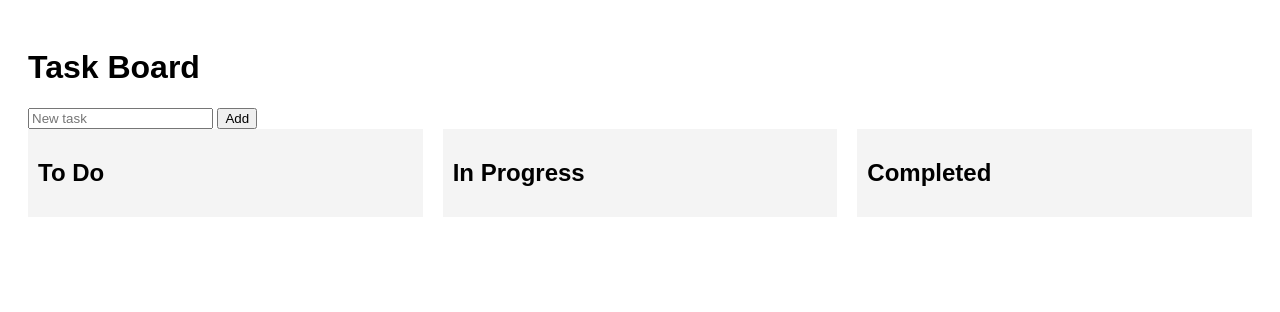
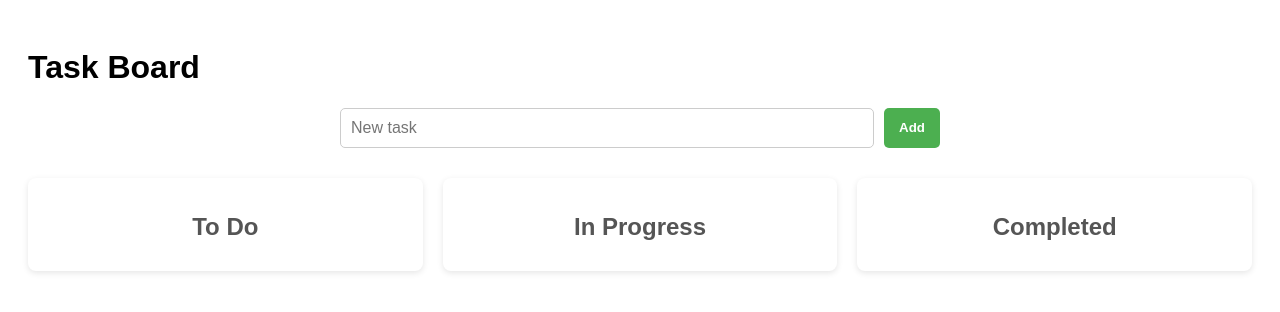
Before and after one commit to PauloDourado22/Task-Board, a Flask app: page / in a window 1280 px wide. Shown: the top 312 px of the page. Run offline with Flask 3, Linux system fonts and the light colour scheme.

Commit message:
Updated UI, added animations

```diff
--- a/static/style.css
+++ b/static/style.css
@@ -6,19 +6,145 @@ body {
 .board {
     display: flex;
     gap: 20px;
+    justify-content: center;
+    flex-wrap: wrap;
 }
 
 .column {
     flex: 1;
-    background: #f4f4f4;
-    padding: 10px;
+    min-width: 250px;
+    background-color: #ffffff;
+    padding: 15px;
+    border-radius: 8px;
+    box-shadow: 0 2px 6px rgba(0, 0, 0, 0.1);
+}
+
+.column ul {
+    list-style-type: none;
+    padding: 0;
+    margin: 0;
+}
+
+.column ul li {
+    transition: all 0.2s ease;
+}
+
+.column h2 {
+    text-align: center;
+    margin-bottom: 15px;
+    color: #555;
 }
 
 li {
-    background: white;
+    background: #fafafa;
     margin-bottom: 10px;
-    padding: 8px;
+    padding: 10px;
+    border-radius: 5px;
     display: flex;
     justify-content: space-between;
     align-items: center;
+    box-shadow: 0 1px 3px rgba(0, 0, 0, 0.8);
+    transition: all 0.3s ease;
+    opacity: 1;
+    transform: translateY(0);
 }
+
+li.fade-out {
+    opacity: 0;
+    transform: translateX(50px);
+    transition: all 0.15s ease;
+}
+
+li:hover {
+    transform: translateY(-3px);
+    box-shadow: 0 4px 8px rgba(0,0,0,0.15);
+}
+
+li.completed {
+    text-decoration: line-through;
+    opacity: 0.6;
+}
+
+li button {
+    margin-left: 5px;
+    padding: 3px 7px;
+    border: none;
+    border-radius: 3px;
+    cursor: pointer;
+    font-weight: bold;
+    transition: background-color 0.2s ease, transform 0.1s ease;
+}
+
+li button:hover {
+    transform: scale(1.1);
+}
+
+li button:first-child {
+    background-color: #e0e0e0; /* left arrow */
+}
+
+li button:first-child:hover {
+    background-color: #d0d0d0;
+}
+
+li button:nth-child(2) {
+    background-color: #d0f0d0; /* right arrow */
+}
+
+
+li button:last-child {
+    background-color: #f08080; /* delete */
+    color: white;
+}
+
+li button:last-child:hover {
+    background-color: #e06060;
+}
+
+
+#task-form {
+    display: flex;
+    gap: 10px;
+    margin: 0 auto 30px auto;
+    max-width: 600px;
+}
+
+#task-input {
+    flex: 1;
+    padding: 10px;
+    font-size: 16px;
+    border-radius: 5px;
+    border: 1px solid #ccc;
+    outline: none;
+}
+
+#task-input:focus {
+    border-color: #4CAF50;
+}
+
+#task-form button {
+    padding: 10px 15px;
+    border: none;
+    border-radius: 5px;
+    background-color: #4CAF50;
+    color: white;
+    cursor: pointer;
+    font-weight: bold;
+    transition: background 0.2s;
+}
+
+#task-form button:hover {
+    background-color: #45a049;
+}
+
+@media (max-width: 800px) {
+    .board {
+        flex-direction: column;
+        align-items: center;
+    }
+
+    .column {
+        width: 90%;
+        margin-bottom: 20px;
+    }
+}
```
Also changed, not shown: static/script.js (+68 -15 lines).
